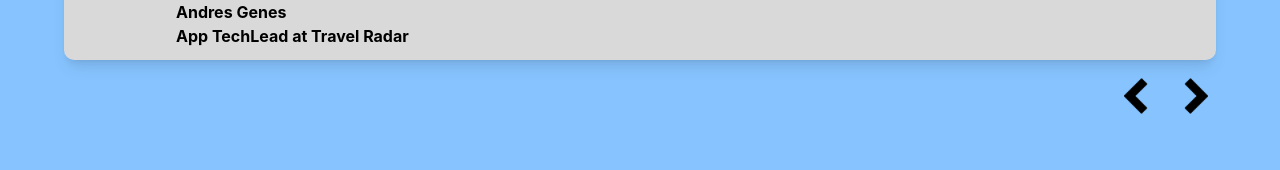
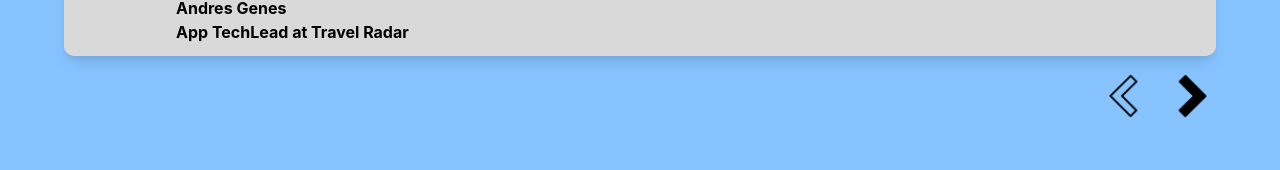
Before and after one commit to Angel2001-programmer/AngelPortfolio, a React (Create React App) app: page /testimonials in a window 1280 px wide. Shown: the part 550-720 px from the top of the page. Built offline with nearby package versions, Linux system fonts and the light colour scheme.

Commit message:
portfolio completed and users are unable to download pictures and videos.

```diff
--- a/public/index.html
+++ b/public/index.html
@@ -2,19 +2,34 @@
 <html lang="en">
   <head>
     <meta charset="utf-8" />
-    <link rel="icon" href="%PUBLIC_URL%/favicon.ico" />
-    <meta name="viewport" content="width=device-width, initial-scale=1" />
-    <meta name="theme-color" content="#000000" />
+    <link
+      rel="icon"
+      href="%PUBLIC_URL%/favicon.ico"
+    />
+    <meta
+      name="viewport"
+      content="width=device-width, initial-scale=1"
+    />
+    <meta
+      name="theme-color"
+      content="#000000"
+    />
     <meta
       name="description"
       content="Web site created using create-react-app"
     />
-    <link rel="apple-touch-icon" href="%PUBLIC_URL%/logo192.png" />
+    <link
+      rel="apple-touch-icon"
+      href="%PUBLIC_URL%/logo192.png"
+    />
     <!--
       manifest.json provides metadata used when your web app is installed on a
       user's mobile device or desktop. See https://developers.google.com/web/fundamentals/web-app-manifest/
     -->
-    <link rel="manifest" href="%PUBLIC_URL%/manifest.json" />
+    <link
+      rel="manifest"
+      href="%PUBLIC_URL%/manifest.json"
+    />
     <!--
       Notice the use of %PUBLIC_URL% in the tags above.
       It will be replaced with the URL of the `public` folder during the build.
@@ -28,7 +43,10 @@
   </head>
   <body>
     <noscript>You need to enable JavaScript to run this app.</noscript>
-    <div id="root"></div>
+    <div
+      id="root"
+      oncontextmenu="return false"
+    ></div>
     <!--
       This HTML file is a template.
       If you open it directly in the browser, you will see an empty page.
--- a/src/App.css
+++ b/src/App.css
@@ -4,7 +4,3 @@
   min-height: 100vh;
   padding-bottom: 10px;
 }
-
-img {
-  pointer-events: none;
-}
--- a/src/pages/testimonials.jsx
+++ b/src/pages/testimonials.jsx
@@ -38,25 +38,41 @@ const Testimonials = () => {
       role: `Angel's teacher at Coleg y Cymoedd`,
     },
   ];
-  console.log(count);
 
   let backArrow = (
     <img
-      className='rotate-180 h-10 w-10 cursor-pointer'
+      className='rotate-180 h-12'
       onClick={() => setCount(0)}
       src={require('../assets/images/fillinArrow.png')}
       alt='one back arrow.'
     />
   );
-
   let forwardArrow = (
     <img
-      className='h-10 w-10 cursor-pointer'
-      onClick={() => setCount(0)}
+      className='h-12'
       src={require('../assets/images/fillinArrow.png')}
       alt='one back arrow.'
+      onClick={() => setCount(1)}
     />
   );
+
+  if (count <= 0) {
+    backArrow = (
+      <img
+        className='rotate-180 h-12'
+        src={require('../assets/images/outlineArrow.png')}
+        alt='one back arrow.'
+      />
+    );
+  } else {
+    forwardArrow = (
+      <img
+        className='h-12'
+        src={require('../assets/images/outlineArrow.png')}
+        alt='one back arrow.'
+      />
+    );
+  }
 
   return (
     <div>
```
